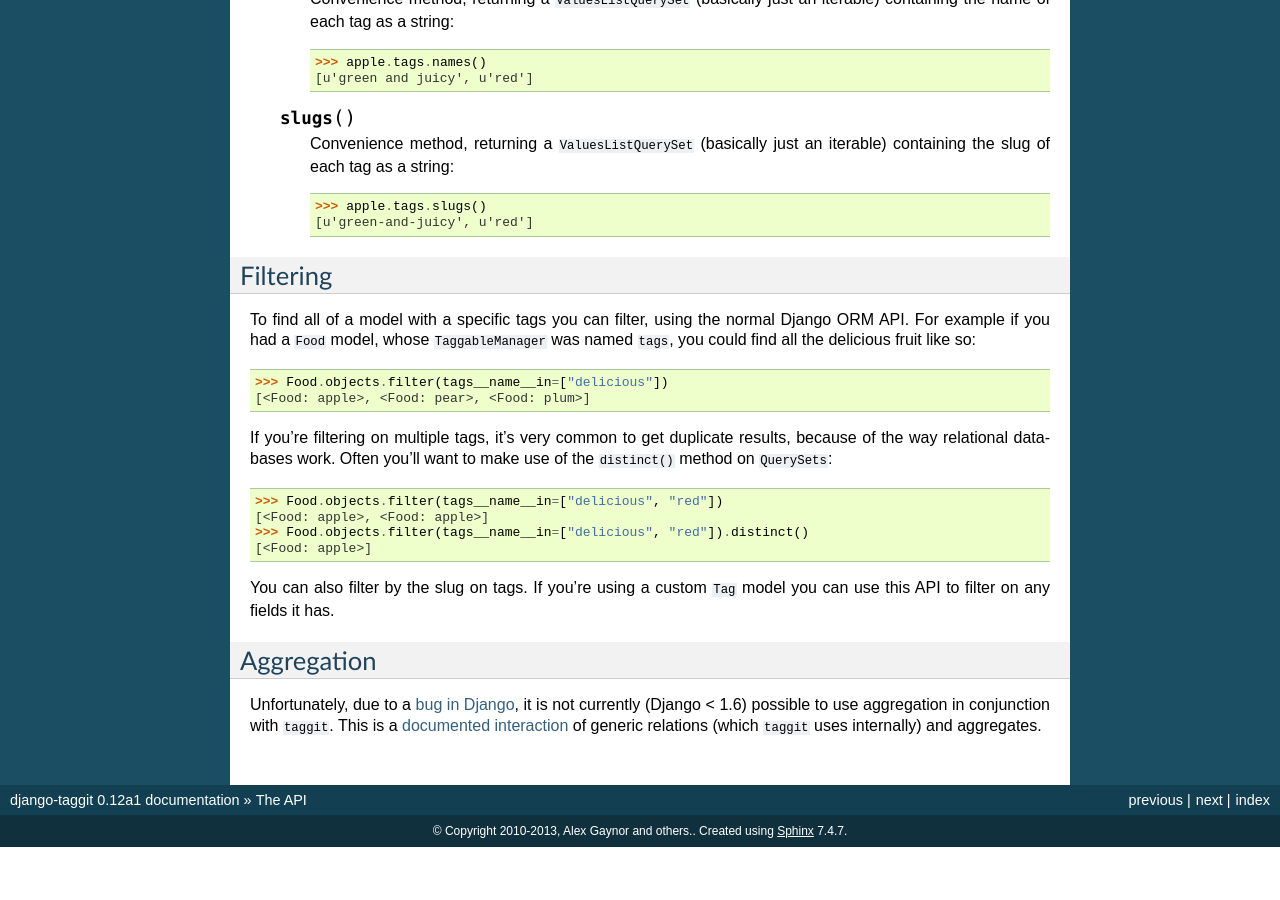
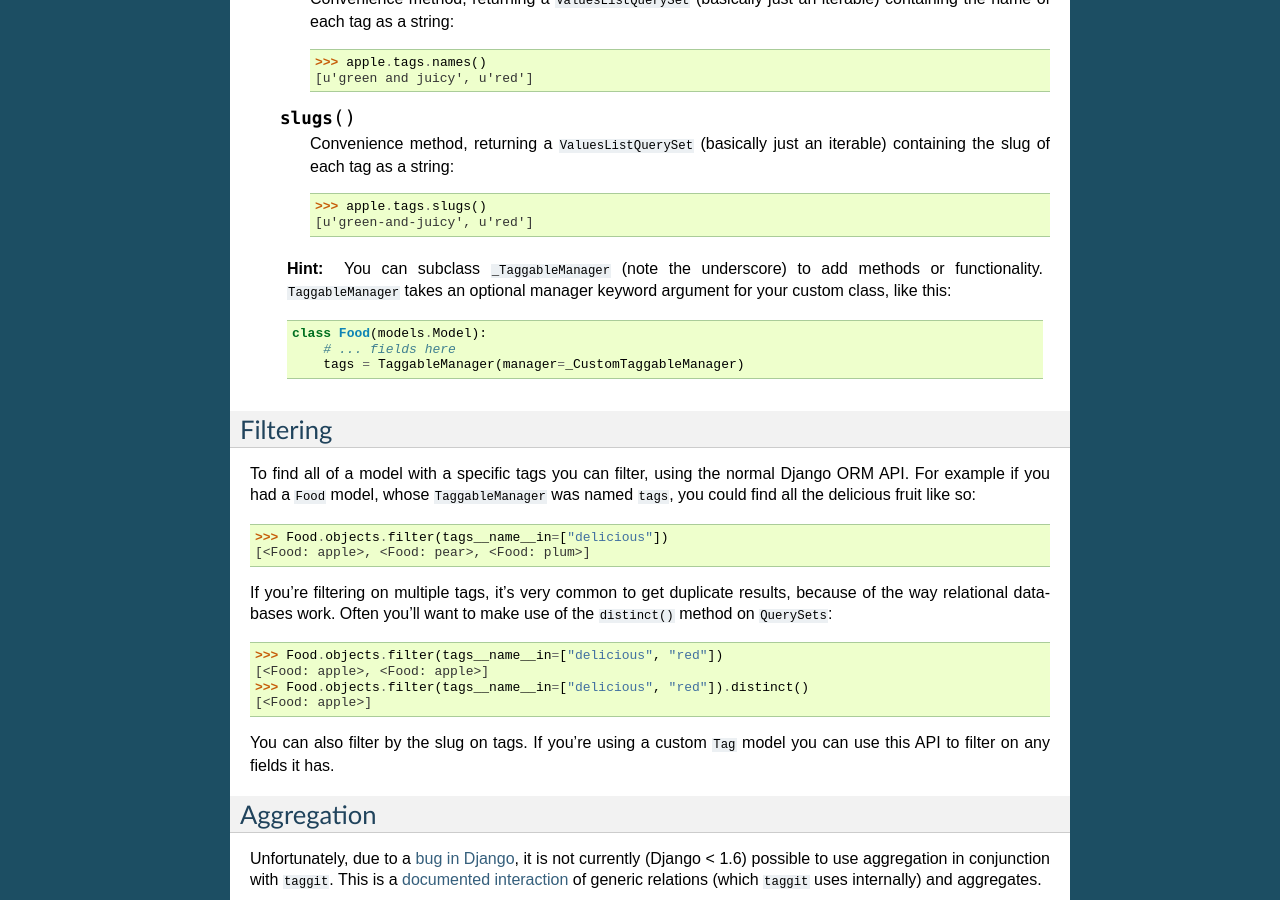
Before and after one commit to ipyramiddev/taggit-api-django, a Sphinx documentation site: the page built from docs/api.txt, in a window 1280 px wide and 900 px high, scrolled down 852 px. Built offline with Sphinx 7.4.7, drawn with Linux system fonts in a browser that asks for light colours; before the commit the page ends 1699 px from its top, so only the background shows below that.

Commit message:
Docs update

```diff
--- a/docs/api.txt
+++ b/docs/api.txt
@@ -70,6 +70,16 @@ playing around with the API.
             >>> apple.tags.slugs()
             [u'green-and-juicy', u'red']
 
+    .. hint::
+
+       You can subclass ``_TaggableManager`` (note the underscore) to add
+       methods or functionality. ``TaggableManager`` takes an optional
+       manager keyword argument for your custom class, like this::
+
+          class Food(models.Model):
+              # ... fields here
+              tags = TaggableManager(manager=_CustomTaggableManager)
+
 Filtering
 ~~~~~~~~~
 
```
